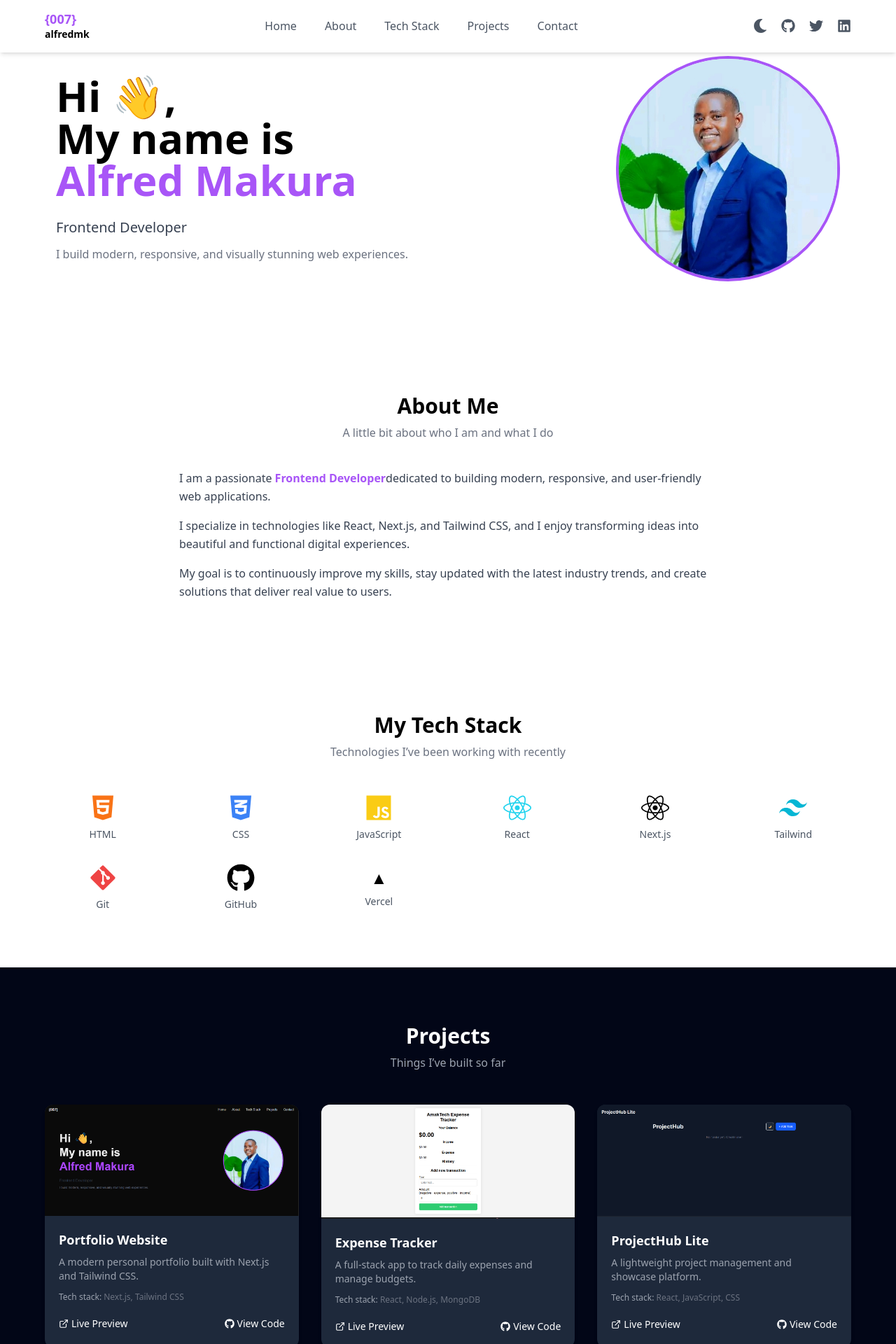
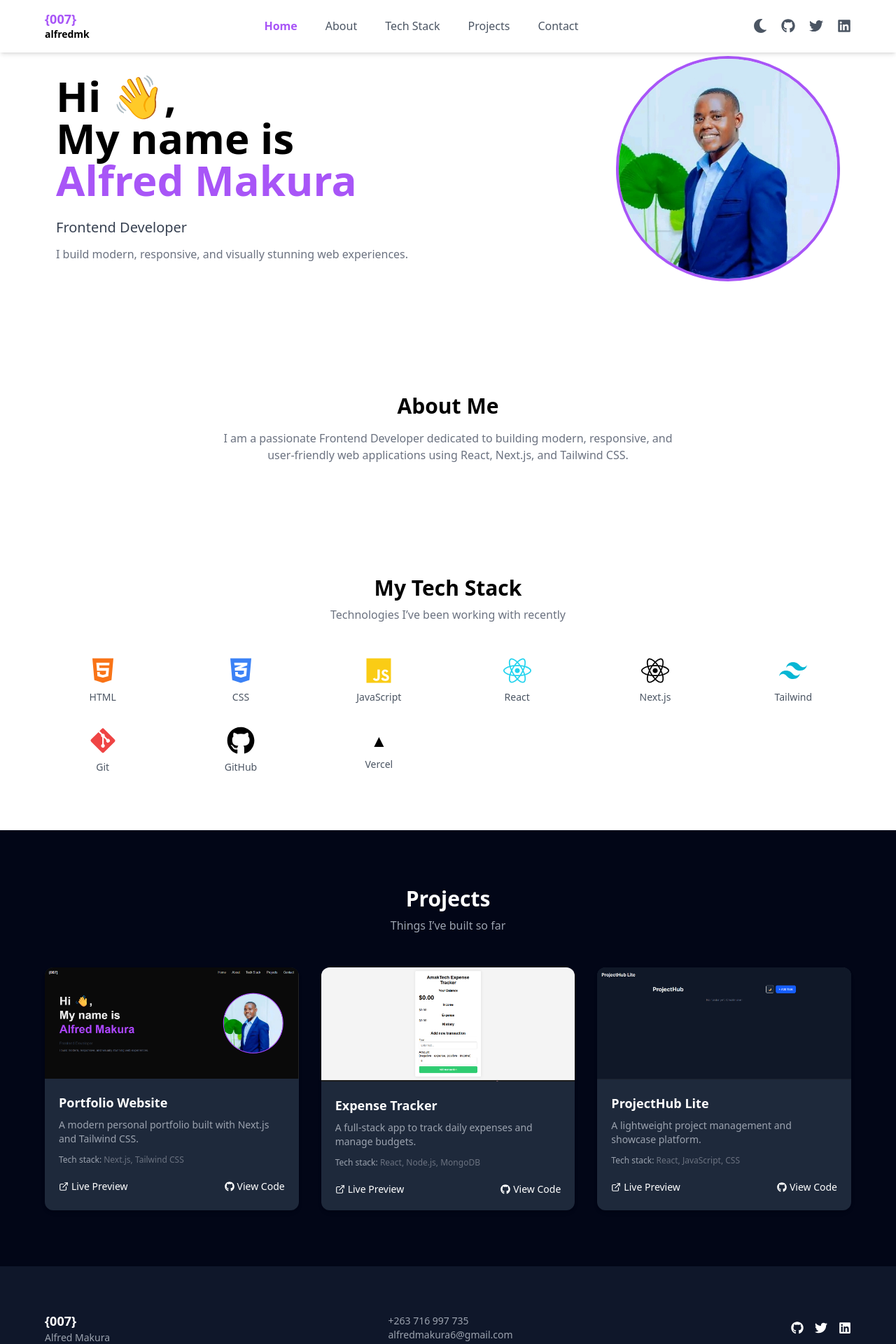
Before and after one commit to alfred2504/my-portfolio, a Next.js app: page / in a window 1280 px wide. Shown: the top 1920 px of the page at 70% size. Built offline with nearby package versions, Linux system fonts and the light colour scheme.

Commit message:
created readme.md file

```diff
--- a/src/components/About.tsx
+++ b/src/components/About.tsx
@@ -1,40 +1,31 @@
 "use client";
+
+import { motion } from "framer-motion";
 
 export default function About() {
   return (
-    <section
-      id="about"
-      className="px-6 md:px-16 py-20 bg-white dark:bg-[#020617]"
-    >
-      {/* Title */}
-      <h2 className="text-2xl md:text-3xl font-bold text-center text-black dark:text-white">
+    <section id="about" className="scroll-mt-24 px-6 md:px-16 py-20">
+
+      <motion.h2
+        className="text-2xl md:text-3xl font-bold text-center"
+        initial={{ opacity: 0, y: 30 }}
+        whileInView={{ opacity: 1, y: 0 }}
+        transition={{ duration: 0.5 }}
+      >
         About Me
-      </h2>
+      </motion.h2>
 
-      {/* Subtitle */}
-      <p className="text-gray-500 dark:text-gray-400 text-center mt-2">
-        A little bit about who I am and what I do
-      </p>
+      <motion.p
+        className="text-gray-500 text-center mt-4 max-w-2xl mx-auto"
+        initial={{ opacity: 0 }}
+        whileInView={{ opacity: 1 }}
+        transition={{ delay: 0.2 }}
+      >
+        I am a passionate Frontend Developer dedicated to building modern,
+        responsive, and user-friendly web applications using React, Next.js,
+        and Tailwind CSS.
+      </motion.p>
 
-      {/* Content */}
-      <div className="max-w-3xl mx-auto mt-10 text-gray-700 dark:text-gray-300 leading-relaxed text-center md:text-left">
-
-        <p className="mb-4">
-          I am a passionate <span className="font-semibold text-purple-500">Frontend Developer</span>
-          dedicated to building modern, responsive, and user-friendly web applications.
-        </p>
-
-        <p className="mb-4">
-          I specialize in technologies like React, Next.js, and Tailwind CSS,
-          and I enjoy transforming ideas into beautiful and functional digital experiences.
-        </p>
-
-        <p>
-          My goal is to continuously improve my skills, stay updated with the latest
-          industry trends, and create solutions that deliver real value to users.
-        </p>
-
-      </div>
     </section>
   );
 }
--- a/src/components/Hero.tsx
+++ b/src/components/Hero.tsx
@@ -1,12 +1,20 @@
+"use client";
+
+import { motion } from "framer-motion";
 import Image from "next/image";
 
 export default function Hero() {
   return (
     <section
       id="home"
-      className="flex flex-col md:flex-row items-center justify-between px-8 md:px-20 py-20 bg-white dark:bg-gray-900"
+      className="scroll-mt-24 flex flex-col md:flex-row items-center justify-between px-6 md:px-20 py-20"
     >
-      <div className="max-w-xl">
+      <motion.div
+        className="max-w-xl"
+        initial={{ opacity: 0, y: 40 }}
+        animate={{ opacity: 1, y: 0 }}
+        transition={{ duration: 0.6 }}
+      >
         <h1 className="text-4xl md:text-6xl font-bold leading-tight">
           Hi 👋,<br />
           My name is <br />
@@ -17,12 +25,17 @@ export default function Hero() {
           Frontend Developer
         </p>
 
-        <p className="mt-3 text-gray-500 dark:text-gray-400">
+        <p className="mt-3 text-gray-500">
           I build modern, responsive, and visually stunning web experiences.
         </p>
-      </div>
+      </motion.div>
 
-      <div className="mt-10 md:mt-0">
+      <motion.div
+        className="mt-10 md:mt-0"
+        initial={{ opacity: 0, scale: 0.8 }}
+        animate={{ opacity: 1, scale: 1 }}
+        transition={{ duration: 0.6 }}
+      >
         <Image
           src="/images/profile.png"
           alt="Alfred Makura"
@@ -30,7 +43,7 @@ export default function Hero() {
           height={320}
           className="rounded-full border-4 border-purple-500"
         />
-      </div>
+      </motion.div>
     </section>
   );
 }
--- a/src/components/Navbar.tsx
+++ b/src/components/Navbar.tsx
@@ -1,14 +1,23 @@
 "use client";
 
 import { useState, useEffect } from "react";
-import { FaGithub, FaTwitter, FaLinkedin, FaMoon, FaSun } from "react-icons/fa";
+import {
+  FaGithub,
+  FaTwitter,
+  FaLinkedin,
+  FaMoon,
+  FaSun,
+} from "react-icons/fa";
 import { HiMenu, HiX } from "react-icons/hi";
+
+const sections = ["home", "about", "tech", "projects", "contact"];
 
 export default function Navbar() {
   const [open, setOpen] = useState(false);
   const [dark, setDark] = useState(false);
+  const [active, setActive] = useState("home");
 
-  // Load saved theme
+  // THEME LOAD
   useEffect(() => {
     const theme = localStorage.getItem("theme");
     if (theme === "dark") {
@@ -17,7 +26,7 @@ export default function Navbar() {
     }
   }, []);
 
-  // Toggle theme
+  // THEME TOGGLE
   const toggleTheme = () => {
     if (dark) {
       document.documentElement.classList.remove("dark");
@@ -28,6 +37,36 @@ export default function Navbar() {
     }
     setDark(!dark);
   };
+
+  // ACTIVE SECTION DETECTION
+  useEffect(() => {
+    const handleScroll = () => {
+      sections.forEach((section) => {
+        const el = document.getElementById(section);
+        if (el) {
+          const top = el.offsetTop - 100;
+          const bottom = top + el.offsetHeight;
+
+          if (window.scrollY >= top && window.scrollY < bottom) {
+            setActive(section);
+          }
+        }
+      });
+    };
+
+    window.addEventListener("scroll", handleScroll);
+    handleScroll();
+
+    return () => window.removeEventListener("scroll", handleScroll);
+  }, []);
+
+  // LINK STYLE
+  const linkClass = (section: string) =>
+    `cursor-pointer ${
+      active === section
+        ? "text-purple-500 font-semibold"
+        : "hover:text-purple-500"
+    }`;
 
   return (
     <nav className="fixed top-0 left-0 w-full bg-white dark:bg-[#020617] shadow-md z-50">
@@ -41,11 +80,13 @@ export default function Navbar() {
 
         {/* DESKTOP MENU */}
         <div className="hidden md:flex items-center gap-10 text-gray-600 dark:text-gray-300">
-          <a href="#home" className="hover:text-purple-500">Home</a>
-          <a href="#about" className="hover:text-purple-500">About</a>
-          <a href="#tech" className="hover:text-purple-500">Tech Stack</a>
-          <a href="#projects" className="hover:text-purple-500">Projects</a>
-          <a href="#contact" className="hover:text-purple-500">Contact</a>
+
+          <a href="#home" className={linkClass("home")}>Home</a>
+          <a href="#about" className={linkClass("about")}>About</a>
+          <a href="#tech" className={linkClass("tech")}>Tech Stack</a>
+          <a href="#projects" className={linkClass("projects")}>Projects</a>
+          <a href="#contact" className={linkClass("contact")}>Contact</a>
+
         </div>
 
         {/* RIGHT SIDE */}
@@ -56,7 +97,6 @@ export default function Navbar() {
             {dark ? <FaSun /> : <FaMoon />}
           </button>
 
-          {/* SOCIALS */}
           <a href="https://github.com/alfred2504" target="_blank">
             <FaGithub className="hover:text-purple-500" />
           </a>
@@ -68,9 +108,10 @@ export default function Navbar() {
           <a href="https://www.linkedin.com/in/alfred-makura-9b16a4208" target="_blank">
             <FaLinkedin className="hover:text-purple-500" />
           </a>
+
         </div>
 
-        {/* MOBILE MENU BUTTON */}
+        {/* MOBILE BUTTON */}
         <div className="md:hidden text-2xl" onClick={() => setOpen(!open)}>
           {open ? <HiX /> : <HiMenu />}
         </div>
@@ -80,18 +121,16 @@ export default function Navbar() {
       {open && (
         <div className="md:hidden flex flex-col items-center gap-6 py-6 bg-white dark:bg-[#020617] text-gray-700 dark:text-gray-300">
 
-          <a href="#home" onClick={() => setOpen(false)}>Home</a>
-          <a href="#about" onClick={() => setOpen(false)}>About</a>
-          <a href="#tech" onClick={() => setOpen(false)}>Tech Stack</a>
-          <a href="#projects" onClick={() => setOpen(false)}>Projects</a>
-          <a href="#contact" onClick={() => setOpen(false)}>Contact</a>
+          <a href="#home" onClick={() => setOpen(false)} className={linkClass("home")}>Home</a>
+          <a href="#about" onClick={() => setOpen(false)} className={linkClass("about")}>About</a>
+          <a href="#tech" onClick={() => setOpen(false)} className={linkClass("tech")}>Tech Stack</a>
+          <a href="#projects" onClick={() => setOpen(false)} className={linkClass("projects")}>Projects</a>
+          <a href="#contact" onClick={() => setOpen(false)} className={linkClass("contact")}>Contact</a>
 
-          {/* THEME TOGGLE MOBILE */}
           <button onClick={toggleTheme} className="text-xl">
             {dark ? <FaSun /> : <FaMoon />}
           </button>
 
-          {/* SOCIALS */}
           <div className="flex gap-5 text-xl mt-4">
             <FaGithub />
             <FaTwitter />
--- a/src/components/ProjectCard.tsx
+++ b/src/components/ProjectCard.tsx
@@ -1,3 +1,6 @@
+"use client";
+
+import { motion } from "framer-motion";
 import Image from "next/image";
 import { FaGithub } from "react-icons/fa";
 import { FiExternalLink } from "react-icons/fi";
@@ -13,9 +16,13 @@ type Project = {
 
 export default function ProjectCard({ project }: { project: Project }) {
   return (
-    <div className="bg-[#1e293b] rounded-xl overflow-hidden shadow-md hover:shadow-xl transition duration-300">
-
-      {/* Image */}
+    <motion.div
+      className="bg-[#1e293b] rounded-xl overflow-hidden shadow-md hover:shadow-xl transition duration-300"
+      initial={{ opacity: 0, y: 40 }}
+      whileInView={{ opacity: 1, y: 0 }}
+      whileHover={{ scale: 1.05 }}
+      transition={{ duration: 0.4 }}
+    >
       <Image
         src={project.image}
         alt={project.title}
@@ -24,48 +31,30 @@ export default function ProjectCard({ project }: { project: Project }) {
         className="w-full object-cover"
       />
 
-      {/* Content */}
       <div className="p-5">
-
-        {/* Title */}
         <h3 className="text-white text-lg font-semibold">
           {project.title}
         </h3>
 
-        {/* Description */}
         <p className="text-gray-400 text-sm mt-2">
           {project.description}
         </p>
 
-        {/* Tech */}
         <p className="text-gray-500 text-xs mt-3">
           <span className="text-gray-400 font-medium">Tech stack:</span>{" "}
           {project.tech}
         </p>
 
-        {/* Links */}
         <div className="flex justify-between items-center mt-5 text-sm">
-
-          <a
-            href={project.live}
-            target="_blank"
-            className="flex items-center gap-1 text-white hover:text-purple-400"
-          >
+          <a href={project.live} target="_blank" className="flex items-center gap-1 text-white hover:text-purple-400">
             <FiExternalLink /> Live Preview
           </a>
 
-          <a
-            href={project.github}
-            target="_blank"
-            className="flex items-center gap-1 text-white hover:text-purple-400"
-          >
+          <a href={project.github} target="_blank" className="flex items-center gap-1 text-white hover:text-purple-400">
             <FaGithub /> View Code
           </a>
-
         </div>
-
       </div>
-
-    </div>
+    </motion.div>
   );
 }
--- a/src/components/Projects.tsx
+++ b/src/components/Projects.tsx
@@ -1,11 +1,13 @@
+"use client";
+
+import { motion } from "framer-motion";
 import { projects } from "../data/projects";
 import ProjectCard from "./ProjectCard";
 
 export default function Projects() {
   return (
-    <section id="projects" className="px-6 md:px-16 py-20 bg-[#020617]">
+    <section id="projects" className="scroll-mt-24 px-6 md:px-16 py-20 bg-[#020617]">
 
-      {/* Title */}
       <h2 className="text-2xl md:text-3xl font-bold text-center text-white">
         Projects
       </h2>
@@ -14,14 +16,23 @@ export default function Projects() {
         Things I’ve built so far
       </p>
 
-      {/* Grid */}
-      <div className="grid md:grid-cols-3 gap-8 mt-12">
-
+      <motion.div
+        className="grid md:grid-cols-3 gap-8 mt-12"
+        initial="hidden"
+        whileInView="visible"
+        variants={{
+          hidden: {},
+          visible: {
+            transition: {
+              staggerChildren: 0.2,
+            },
+          },
+        }}
+      >
         {projects.map((project, index) => (
           <ProjectCard key={index} project={project} />
         ))}
-
-      </div>
+      </motion.div>
 
     </section>
   );
```
Also changed, not shown: 1 other file (tests, documents, lock files or other folders).
